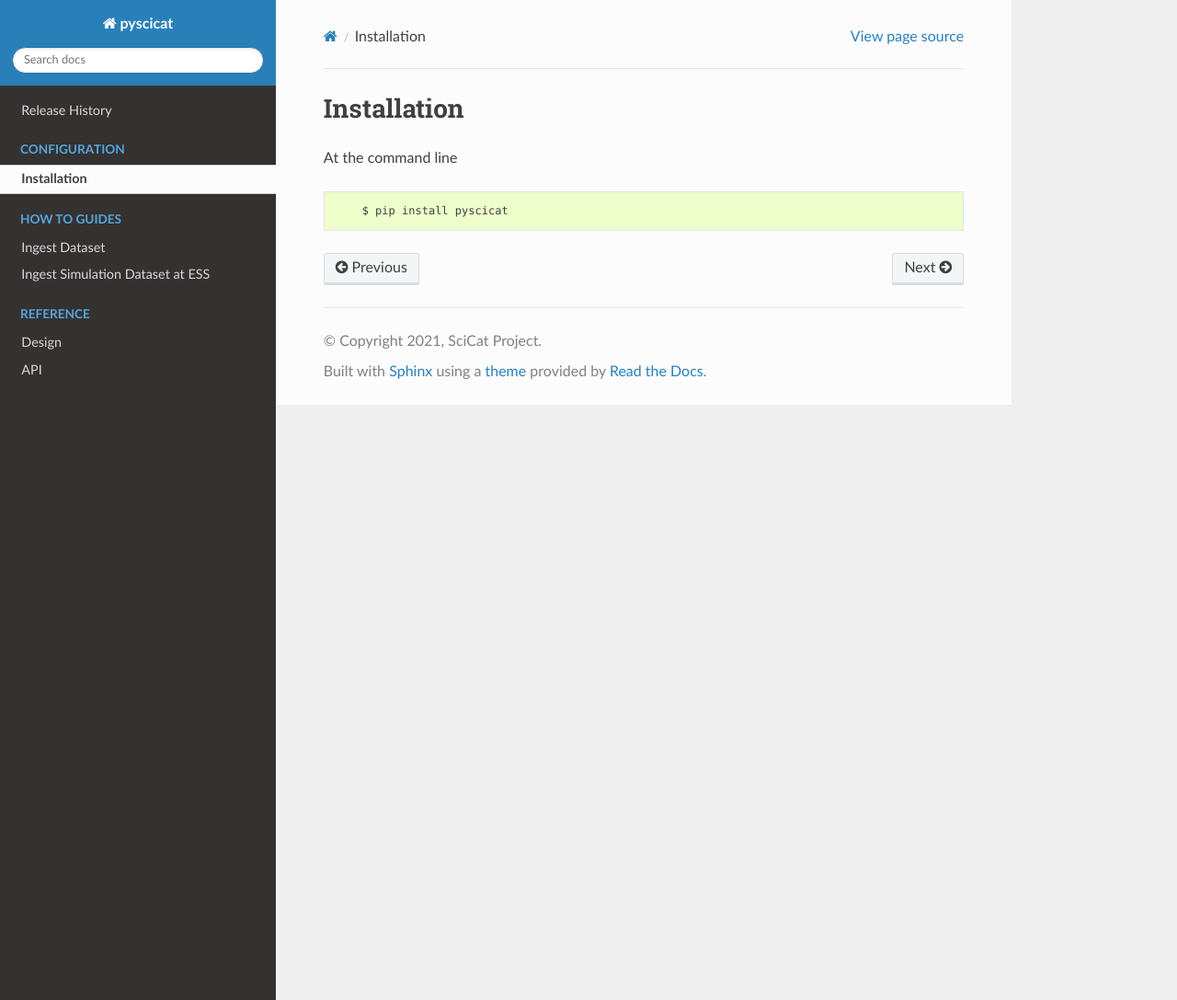
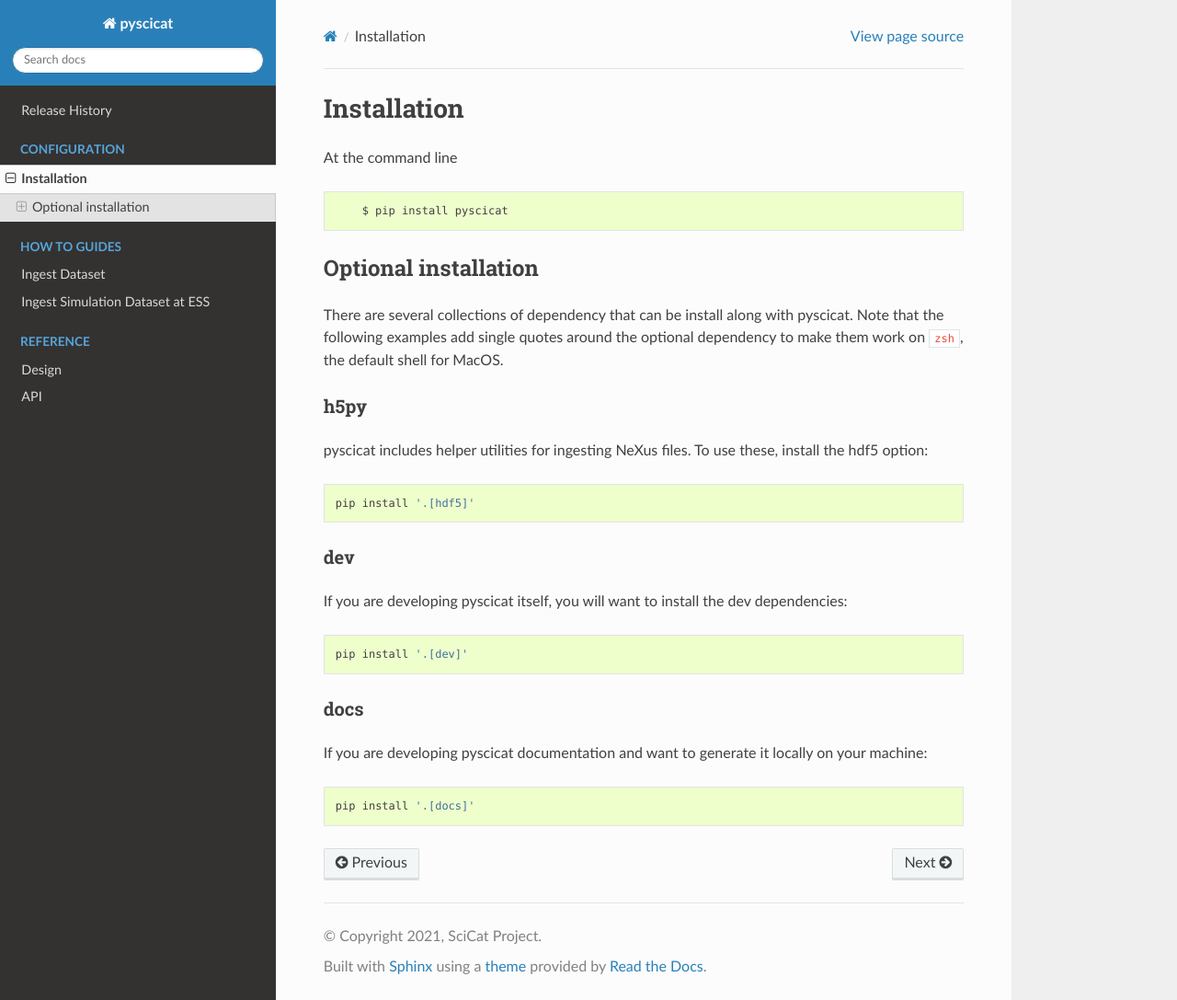
Before and after one commit to rosalindfranklininstitute/pyscicat, a Sphinx documentation site: the page built from docs/source/installation.md, in a window 1280 px wide and 1087 px high. Shown: the whole window at 92% size. Built offline with Sphinx 7.4.7 and the Read the Docs theme 2.0.0, drawn with Linux system fonts in a browser that asks for light colours; the version number could not be read and is left out.

Commit message:
update docs

````diff
--- a/docs/source/installation.md
+++ b/docs/source/installation.md
@@ -4,3 +4,27 @@ At the command line
 ```
     $ pip install pyscicat
 ```
+
+## Optional installation
+There are several collections of dependency that can be install along with pyscicat. Note that the following examples add single quotes around the optional dependency to make them work on `zsh`, the default shell for MacOS.
+
+### h5py
+pyscicat includes helper utilities for ingesting NeXus files. To use these, install the hdf5 option:
+
+```
+pip install '.[hdf5]'
+```
+
+### dev
+If you are developing pyscicat itself, you will want to install the dev dependencies:
+
+```
+pip install '.[dev]'
+```
+
+### docs
+If you are developing pyscicat documentation and want to generate it locally on your machine:
+
+```
+pip install '.[docs]'
+```
````
